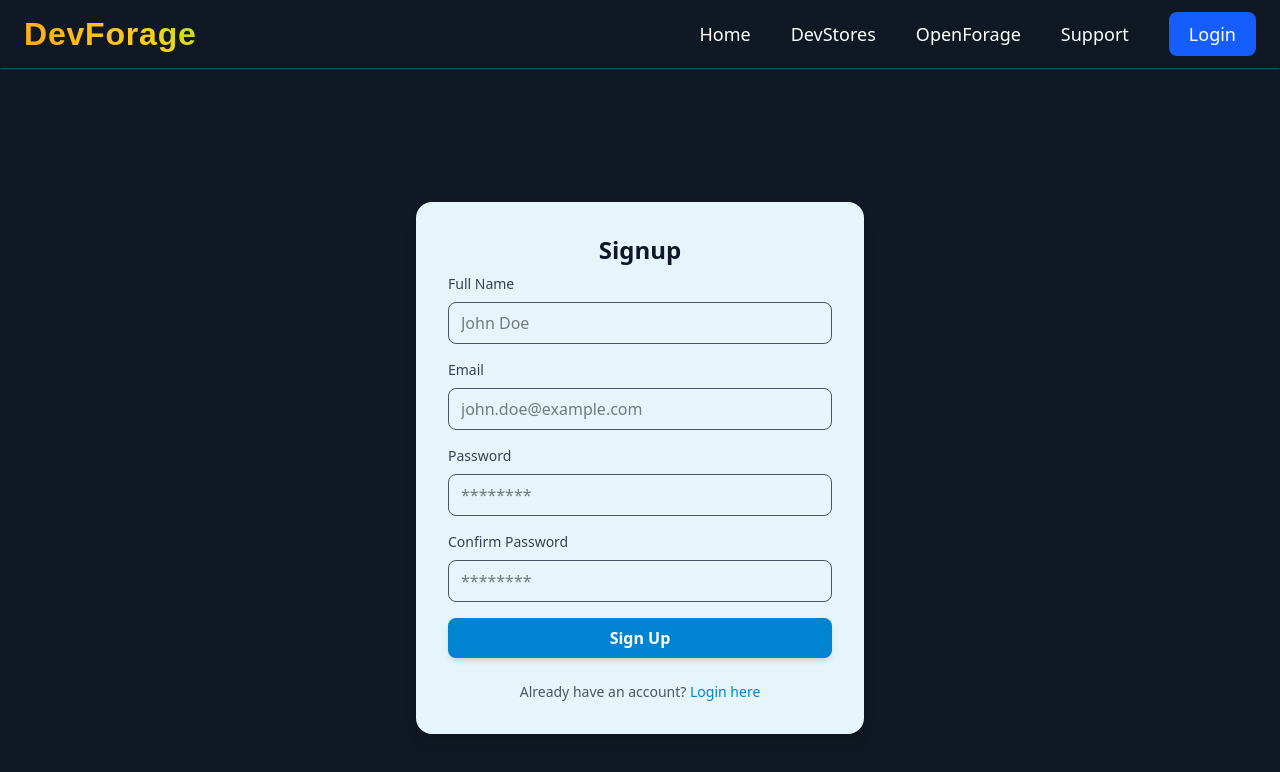
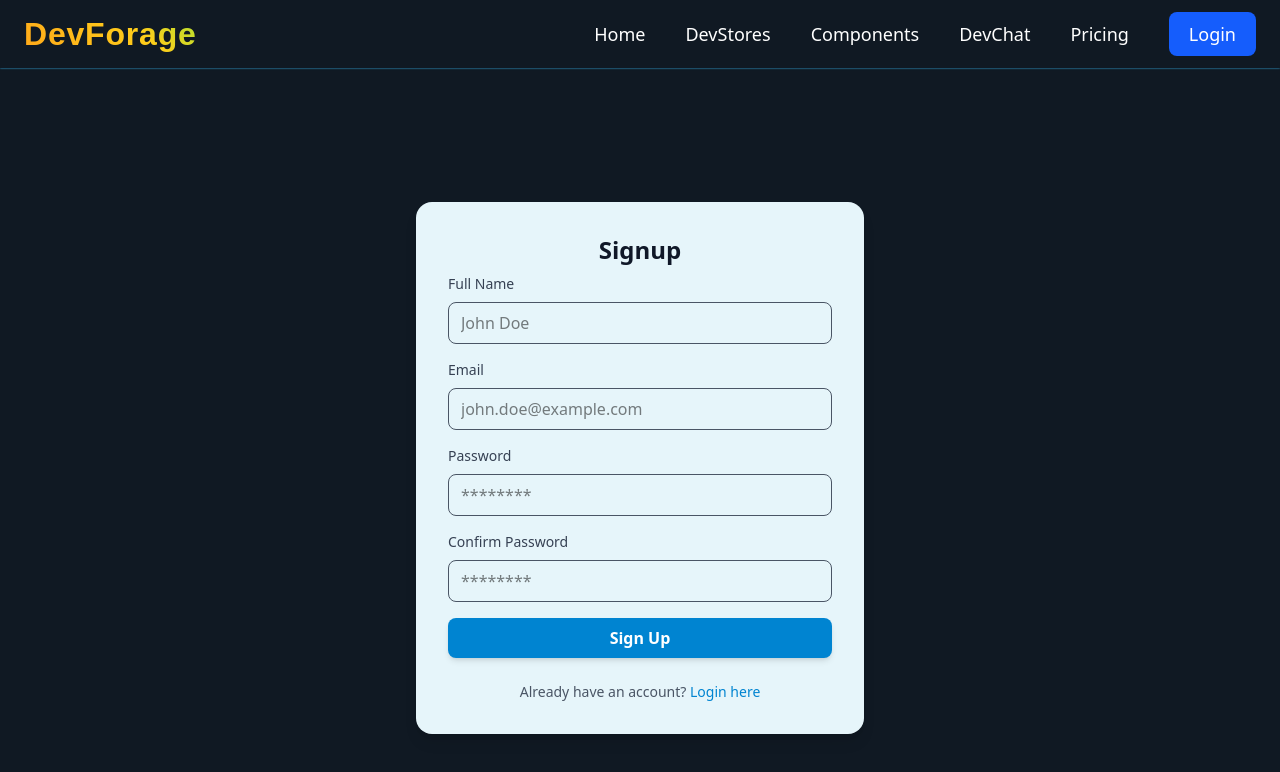
Before and after one commit to raushan-sinha/dev-forage, a React (Vite) app: page /signup in a window 1280 px wide. Shown: the top 772 px of the page. Built offline with nearby package versions, Linux system fonts and the light colour scheme.

Commit message:
Added new Links in the Navbar

```diff
--- a/src/components/Footer/footerData.js
+++ b/src/components/Footer/footerData.js
@@ -10,9 +10,10 @@ export const footerData = {
             title: "Quick Links",
             links: [
                 { name: "Home", href: "/" },
-                { name: "Courses", href: "/courses" },
-                { name: "Roadmaps", href: "/roadmaps" },
-                { name: "Support", href: "/support" },
+                { name: "DevStores", href: "/devStores" },
+                { name: "Components", href: "/components" },
+                { name: "DevChat", href: "/devChat" },
+                { name: "Pricing", href: "/pricing" },
             ],
         },
         {
--- a/src/components/Navbar/navbarData.js
+++ b/src/components/Navbar/navbarData.js
@@ -3,7 +3,8 @@ export const navbarData = {
     navLinks: [
         { id: 1, name: "Home", href: "/" },
         { id: 2, name: "DevStores", href: "/devStores" },
-        { id: 3, name: "OpenForage", href: "/openForage" },
-        { id: 4, name: "Support", href: "/support" },
+        { id: 3, name: "Components", href: "/components" },
+        { id: 3, name: "DevChat", href: "/devChat" },
+        { id: 4, name: "Pricing", href: "/pricing" },
     ]
 }
```
